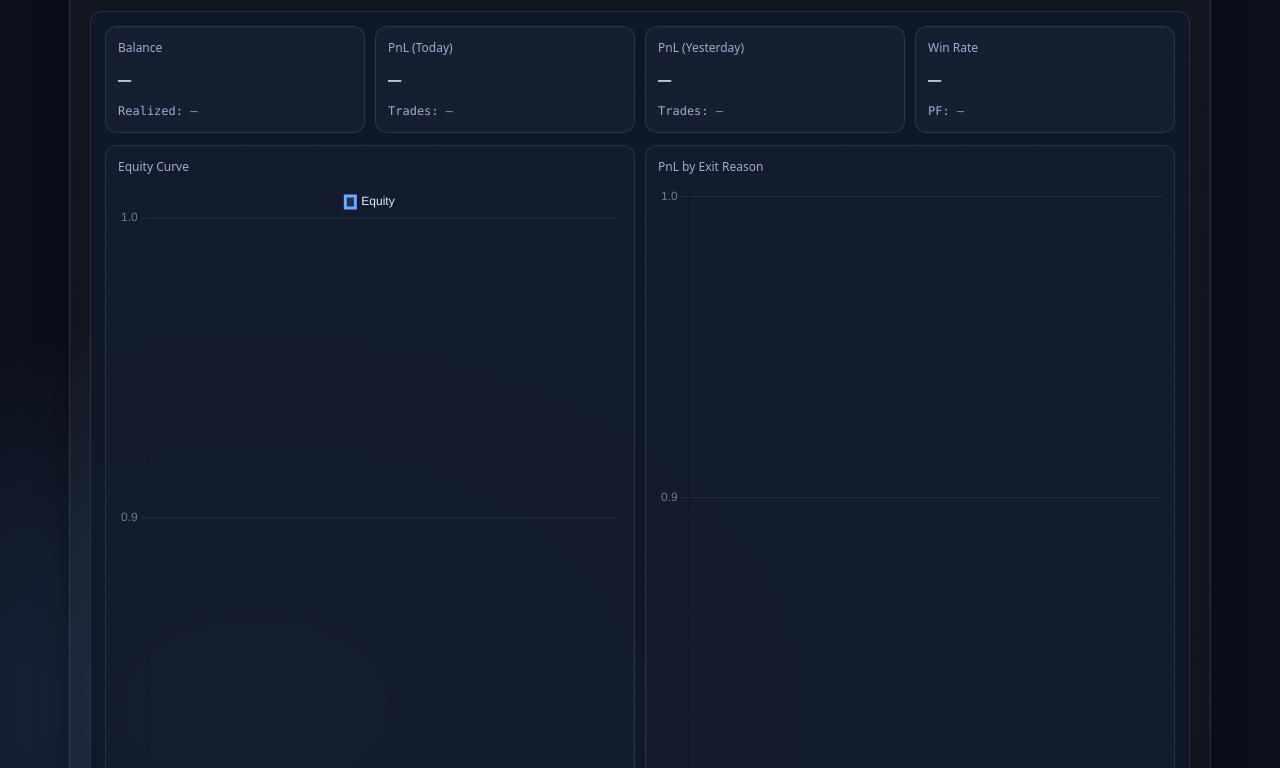
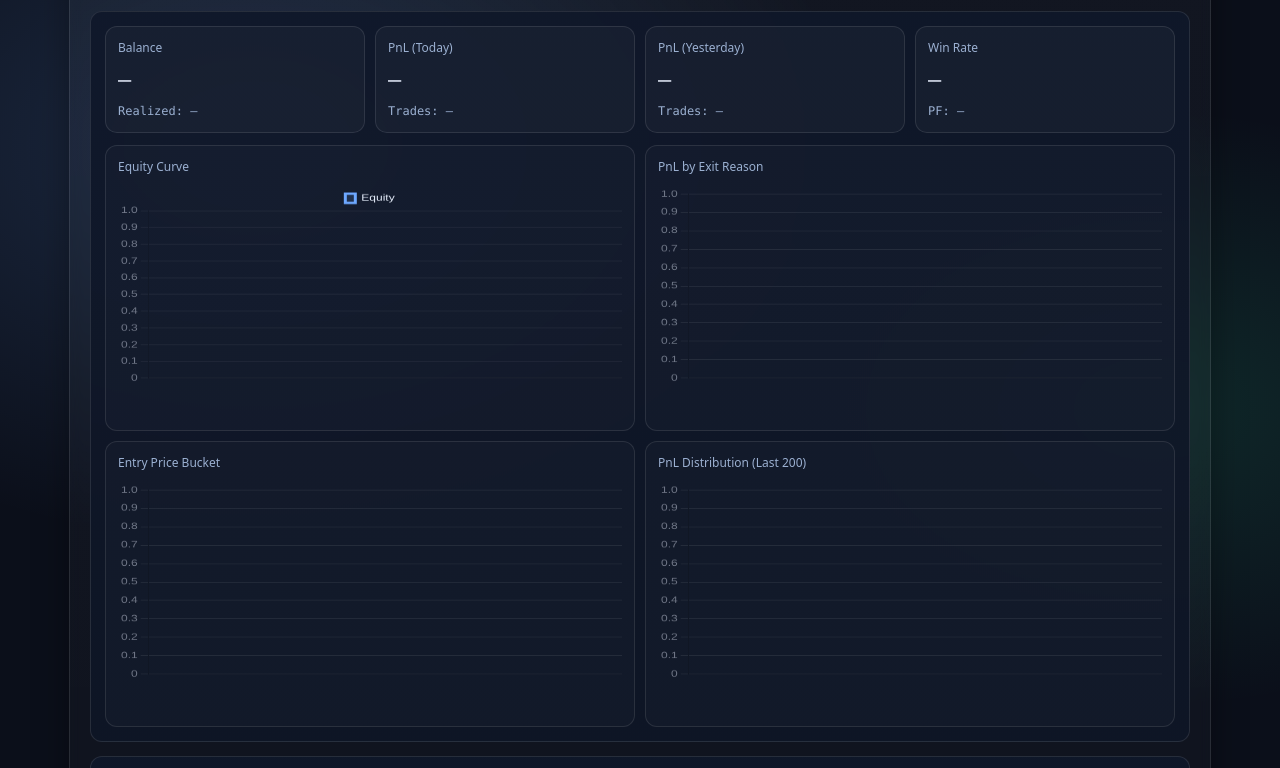
Before and after one commit to ElijahPrince73/polymarket-btc-5m-assistant, a website: page src/ui/index.html in a window 1280 px wide. Shown: the part 117-885 px from the top of the page. Drawn offline with nearby package versions, Linux system fonts and the light colour scheme; no server answers.

Commit message:
Fix dashboard chart growth: constrain card/canvas height

```diff
--- a/src/ui/style.css
+++ b/src/ui/style.css
@@ -139,6 +139,17 @@ h3 {
     background: rgba(255,255,255,0.02);
     border-radius: 12px;
     padding: 12px;
+
+    /* Prevent Chart.js canvases from causing layout growth */
+    height: 260px;
+    max-height: 260px;
+    overflow: hidden;
+}
+
+.card canvas {
+    display: block;
+    width: 100% !important;
+    height: 200px !important;
 }
 
 .card-title {
```
